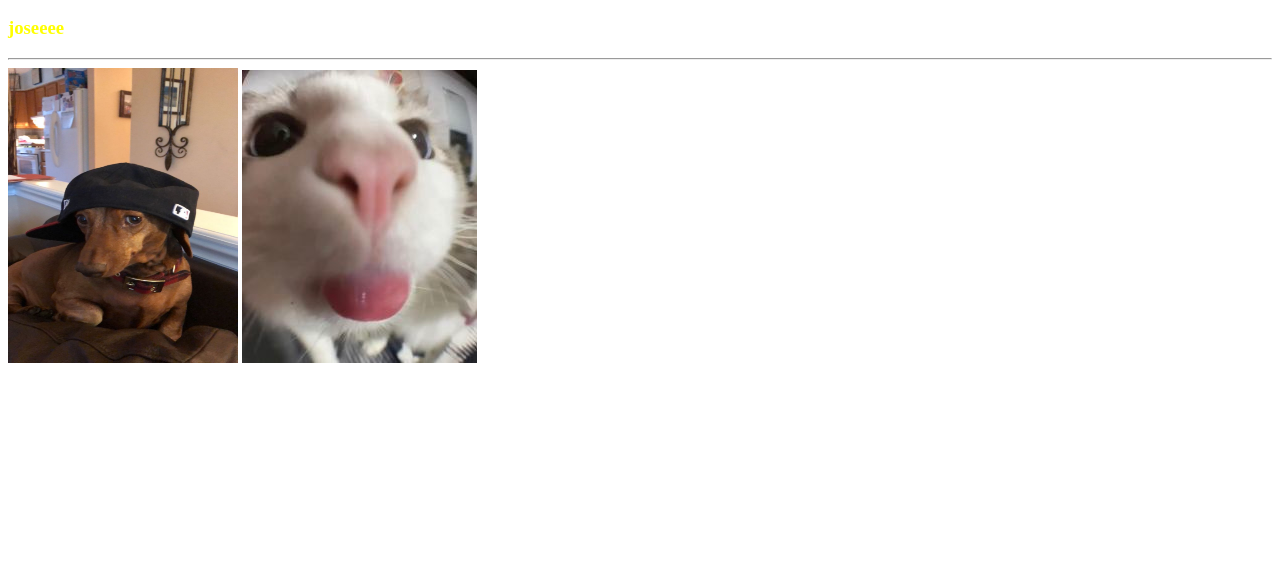
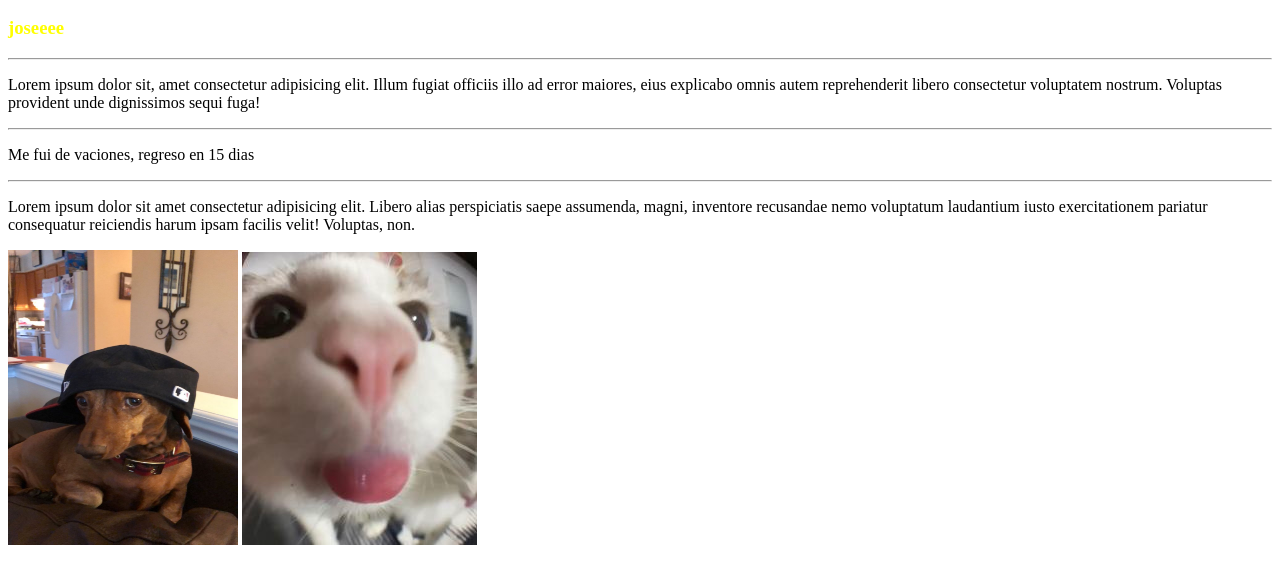
Before and after one commit to josrarba/Gitpract, a plain HTML site: page html/index.html in a window 1280 px wide. Shown: the part 136-720 px from the top of the page. Drawn offline with Linux system fonts and the light colour scheme.

Commit message:
comentariooo

```diff
--- a/html/index.html
+++ b/html/index.html
@@ -12,6 +12,13 @@
     <h2>Subtitulos</h2>
     <h3>joseeee</h3>
     <hr>
+    <p>Lorem ipsum dolor sit, amet consectetur adipisicing elit. Illum fugiat officiis illo ad error maiores, eius explicabo omnis autem reprehenderit libero consectetur voluptatem nostrum. Voluptas provident unde dignissimos sequi fuga!</p>
+    <hr>
+    <p>Me fui de vaciones, regreso en 15 dias</p>
+    <hr>
+    <div class="si">
+        <p>Lorem ipsum dolor sit amet consectetur adipisicing elit. Libero alias perspiciatis saepe assumenda, magni, inventore recusandae nemo voluptatum laudantium iusto exercitationem pariatur consequatur reiciendis harum ipsam facilis velit! Voluptas, non.</p>
+    </div>
     <img src="../image/45d830264a61ff6d1ecde9495263d6ac.jpg" alt="perro con gorra" height="295px" width="230px">
     <img src="../image/ee8fbd1d731637de6904438a1fcb3798.jpg" alt="gato">
     <script src="../js/mensaje.js"></script>
```
